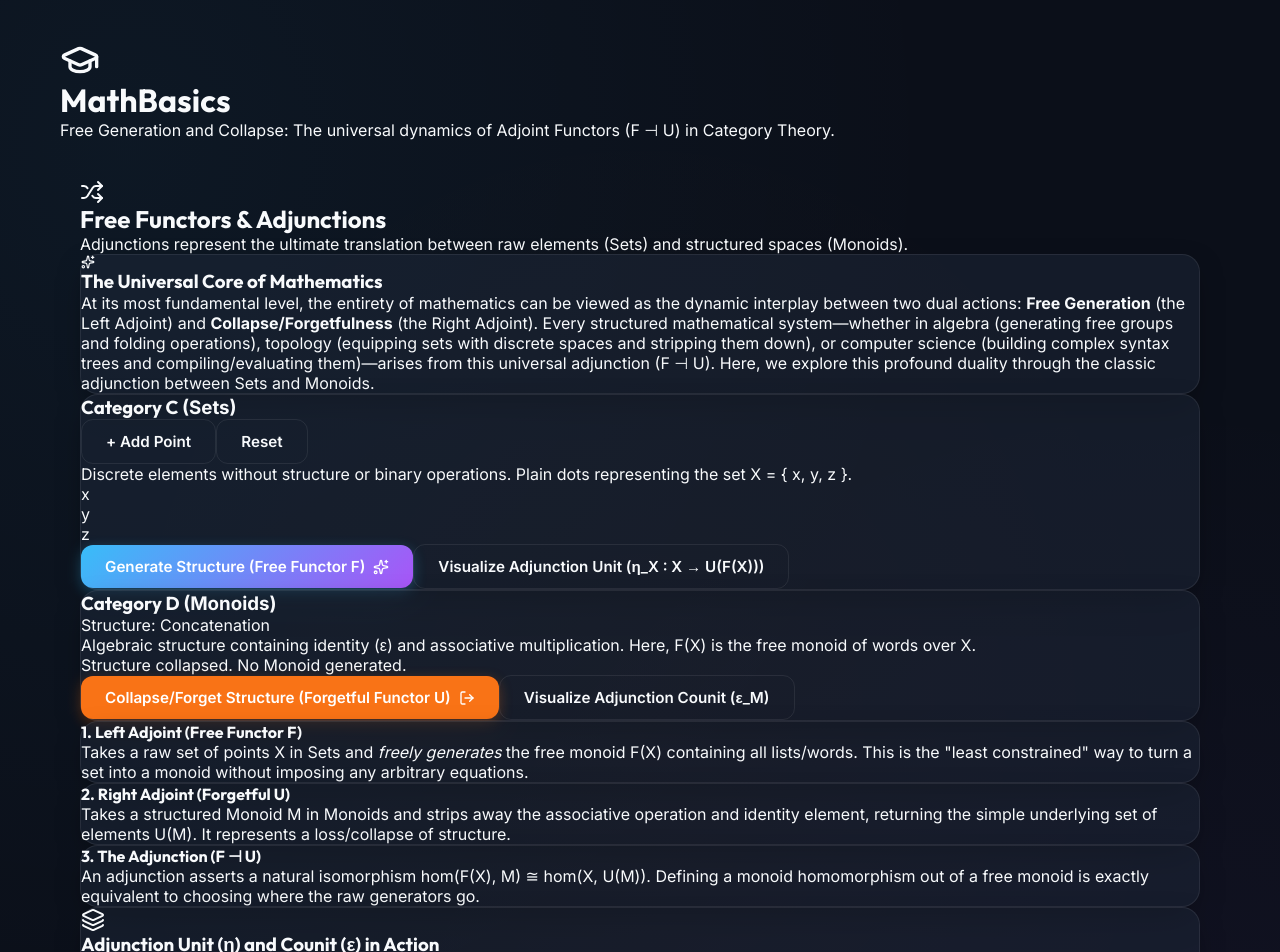
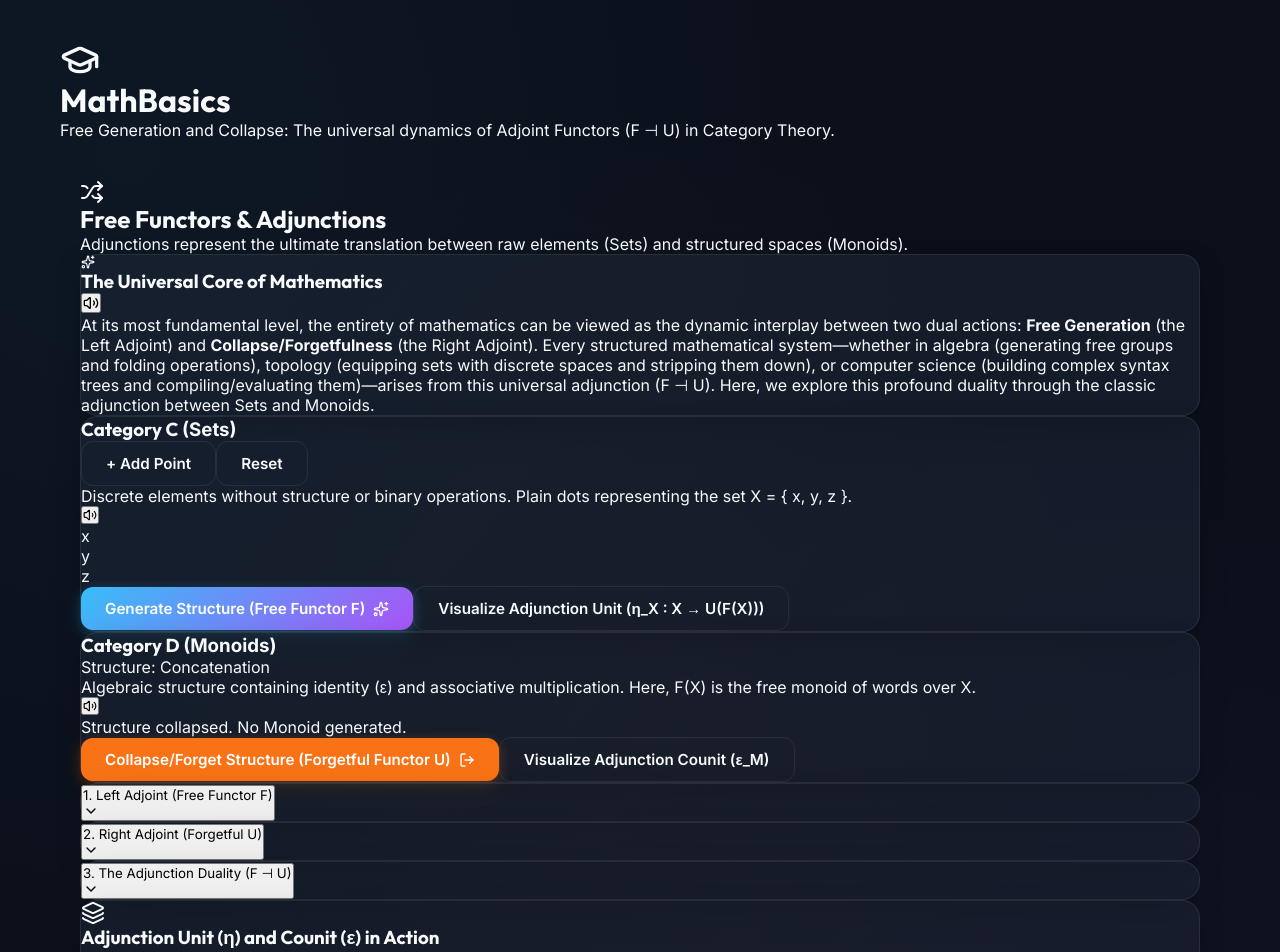
Before and after one commit to tng-coop/math, a React (Vite) app: page / in a window 1280 px wide. Shown: the top 952 px of the page. Built offline with nearby package versions, Linux system fonts and the light colour scheme.

Commit message:
feat: integrate TTS and collapsible accordions in AdjunctionVisualizer

```diff
--- a/src/components/AdjunctionVisualizer.tsx
+++ b/src/components/AdjunctionVisualizer.tsx
@@ -1,5 +1,5 @@
-import { useState } from 'react';
-import { Shuffle, ArrowRight, Layers, RefreshCw, Sparkles, LogOut, CheckCircle2 } from 'lucide-react';
+import { useState, useEffect } from 'react';
+import { Shuffle, ArrowRight, Layers, RefreshCw, Sparkles, LogOut, CheckCircle2, Volume2, VolumeX, ChevronDown, ChevronUp } from 'lucide-react';
 
 interface ElementNode {
   id: string;
@@ -17,6 +17,48 @@ export default function AdjunctionVisualizer() {
   const [counitInput, setCounitInput] = useState<string>('x-y-z');
   const [counitResult, setCounitResult] = useState<string | null>(null);
 
+  // Text-to-Speech (TTS) state
+  const [activeSpeechText, setActiveSpeechText] = useState<string | null>(null);
+
+  // Collapsible cards state
+  const [openCards, setOpenCards] = useState<{ [key: number]: boolean }>({
+    1: false,
+    2: false,
+    3: false
+  });
+
+  // Stop speech when component unmounts
+  useEffect(() => {
+    return () => {
+      if ('speechSynthesis' in window) {
+        window.speechSynthesis.cancel();
+      }
+    };
+  }, []);
+
+  const toggleCard = (id: number) => {
+    setOpenCards(prev => ({ ...prev, [id]: !prev[id] }));
+  };
+
+  const speakText = (text: string) => {
+    if ('speechSynthesis' in window) {
+      if (activeSpeechText === text) {
+        window.speechSynthesis.cancel();
+        setActiveSpeechText(null);
+      } else {
+        window.speechSynthesis.cancel(); // Stop current speech
+        const cleanText = text.replace(/[\$\{\}\[\]\(\)]/g, ' '); // Clean mathematical symbols for TTS
+        const utterance = new SpeechSynthesisUtterance(cleanText);
+        utterance.onend = () => setActiveSpeechText(null);
+        utterance.onerror = () => setActiveSpeechText(null);
+        window.speechSynthesis.speak(utterance);
+        setActiveSpeechText(text);
+      }
+    } else {
+      alert("Text-to-speech is not supported in this browser.");
+    }
+  };
+
   const addElement = () => {
     const labels = ['x', 'y', 'z', 'w', 'u', 'v', 'a', 'b', 'c'];
     const usedLabels = setElements.map(e => e.label);
@@ -26,7 +68,6 @@ export default function AdjunctionVisualizer() {
     const nextLabel = available[0];
     const newId = (setElements.length + 1).toString();
     setSetElements([...setElements, { id: newId, label: nextLabel }]);
-    // Reset output
     setMonoidWords([]);
   };
 
@@ -35,6 +76,10 @@ export default function AdjunctionVisualizer() {
     setMonoidWords([]);
     setAnimationState('idle');
     setCounitResult(null);
+    if ('speechSynthesis' in window) {
+      window.speechSynthesis.cancel();
+      setActiveSpeechText(null);
+    }
   };
 
   // Functor F: Free Generation
@@ -42,24 +87,19 @@ export default function AdjunctionVisualizer() {
     setAnimationState('free');
     setCounitResult(null);
     setTimeout(() => {
-      // Free Monoid F(X) is the set of all strings/lists over X
-      // Let's generate a subset of words in F(X): singletons and doubles
       const letters = setElements.map(e => e.label);
       if (letters.length === 0) {
         setMonoidWords(['ε (empty)']);
         return;
       }
 
-      const generated: string[] = ['ε']; // Identity element
-      // Singletons: [x], [y]
+      const generated: string[] = ['ε'];
       letters.forEach(l => generated.push(`[${l}]`));
-      // Doubles: [x,y], [y,z]
       if (letters.length >= 2) {
         for (let i = 0; i < letters.length - 1; i++) {
           generated.push(`[${letters[i]},${letters[i+1]}]`);
         }
       }
-      // Triple: [x,y,z]
       if (letters.length >= 3) {
         generated.push(`[${letters.slice(0, 3).join(',')}]`);
       }
@@ -68,49 +108,64 @@ export default function AdjunctionVisualizer() {
     }, 800);
   };
 
-  // Functor U: Forgetful (Dissolve structure to underlying Set)
+  // Functor U: Forgetful
   const triggerForgetfulCollapse = () => {
     setAnimationState('forget');
     setTimeout(() => {
       setMonoidWords([]);
-      // We are back to C (Sets), we "forgot" the monoid binary operation and identity
     }, 800);
   };
 
-  // Unit of Adjunction: η_X : X -> U(F(X))
-  // Maps x in X to singleton word [x] in the underlying set of F(X)
+  // Unit of Adjunction
   const triggerUnitMap = () => {
     setAnimationState('unit');
     triggerFreeGeneration();
   };
 
-  // Counit of Adjunction: ε_M : F(U(M)) -> M
-  // Evaluates a word of elements using the Monoid product (concatenation / folding)
+  // Counit of Adjunction
   const triggerCounitCollapse = () => {
     setAnimationState('counit');
     const parts = counitInput.split('-');
-    const product = parts.join(''); // In the Free Monoid of strings, the product is concatenation
+    const product = parts.join('');
     setTimeout(() => {
       setCounitResult(product);
     }, 1000);
   };
 
+  // Speech Text Constants
+  const PREAMBLE_TEXT = "At its most fundamental level, the entirety of mathematics can be viewed as the dynamic interplay between two dual actions: Free Generation (the Left Adjoint) and Collapse or Forgetfulness (the Right Adjoint). Every structured mathematical system—whether in algebra, topology, or computer science—arises from this universal adjunction (F ⊣ U). Here, we explore this profound duality through the classic adjunction between Sets and Monoids.";
+  const SETS_DESC_TEXT = "Discrete elements without structure or binary operations. Plain dots representing the set X.";
+  const MONOIDS_DESC_TEXT = "Algebraic structure containing identity (ε) and associative multiplication. Here, F(X) is the free monoid of words over X.";
+  const ADJUNCTION_TEXT = "An adjunction asserts a natural isomorphism between the set of monoid homomorphisms out of a free monoid, and the set of plain mappings out of its underlying set of generators. Defining a homomorphism is exactly equivalent to choosing where the raw generators go.";
+  const UNIT_COUNIT_DESC_TEXT = "The Unit η_X embeds elements into the free list (x maps to [x]). The Counit ε_M evaluates and collapses a freely generated word of monoid elements into their actual product using the monoid multiplication operation.";
+
   return (
-    <div className="container max-w-5xl mx-auto w-full animate-pop-in">
-      <div className="text-center mb-8">
+    <div className="container max-w-5xl mx-auto w-full animate-pop-in px-4">
+
+      {/* Title Section */}
+      <div className="text-center mb-10">
         <h2 className="text-2xl sm:text-3xl font-extrabold flex items-center justify-center gap-2">
           <Shuffle className="text-secondary" /> Free Functors & Adjunctions
         </h2>
-        <p className="text-text-muted mt-2 text-sm sm:text-base max-w-xl mx-auto">
+        <p className="text-text-muted mt-3 text-sm sm:text-base max-w-xl mx-auto leading-relaxed">
           Adjunctions represent the ultimate translation between raw elements (Sets) and structured spaces (Monoids).
         </p>
       </div>
 
       {/* Universal Math Core Preamble */}
-      <div className="glass-panel p-6 mb-8 border-l-4 border-l-primary/60 bg-gradient-to-r from-slate-900/40 via-slate-950/20 to-slate-900/40">
-        <h3 className="text-sm font-extrabold text-primary uppercase tracking-wider mb-2 flex items-center gap-1.5 font-mono">
+      <div className="glass-panel p-6 mb-10 border-l-4 border-l-primary/60 bg-gradient-to-r from-slate-900/40 via-slate-950/20 to-slate-900/40">
+        <div className="flex justify-between items-start gap-4 mb-3">
+          <h3 className="text-sm font-extrabold text-primary uppercase tracking-wider flex items-center gap-1.5 font-mono">
             <Sparkles size={14} className="text-accent" /> The Universal Core of Mathematics
           </h3>
+          <button
+            onClick={() => speakText(PREAMBLE_TEXT)}
+            className="p-1.5 rounded-full hover:bg-slate-800/80 text-text-muted hover:text-text-main transition-colors"
+            title="Read aloud"
+          >
+            {activeSpeechText === PREAMBLE_TEXT ? <VolumeX size={16} /> : <Volume2 size={16} />}
+          </button>
+        </div>
         <p className="text-xs sm:text-sm text-text-muted leading-relaxed font-sans">
           At its most fundamental level, the entirety of mathematics can be viewed as the dynamic interplay between two dual actions: <strong>Free Generation</strong> (the Left Adjoint) and <strong>Collapse/Forgetfulness</strong> (the Right Adjoint).
           Every structured mathematical system—whether in algebra (generating free groups and folding operations), topology (equipping sets with discrete spaces and stripping them down), or computer science (building complex syntax trees and compiling/evaluating them)—arises from this universal adjunction (F ⊣ U).
@@ -119,17 +174,17 @@ export default function AdjunctionVisualizer() {
       </div>
 
       {/* Dual Category Panes */}
-      <div className="grid grid-cols-1 md:grid-cols-2 gap-8 mb-8">
+      <div className="grid grid-cols-1 md:grid-cols-2 gap-10 mb-10">
 
         {/* Category C: Sets */}
-        <div className="glass-panel p-6 flex flex-col justify-between min-h-[380px]">
+        <div className="glass-panel p-6 flex flex-col justify-between min-h-[420px] gap-6">
           <div>
-            <div className="flex justify-between items-center mb-4">
+            <div className="flex justify-between items-center mb-3">
               <h3 className="text-lg font-bold text-primary flex items-center gap-2">
                 Category C <span className="text-xs text-text-muted font-normal">(Sets)</span>
               </h3>
               <div className="flex gap-2">
-                <button onClick={addElement} className="btn btn-outline py-1.5 px-3 text-xs">
+                <button onClick={addElement} className="btn btn-outline py-1.5 px-3 text-xs font-semibold">
                   + Add Point
                 </button>
                 <button onClick={clearElements} className="btn btn-outline py-1.5 px-3 text-xs border-red-500/20 text-red-400 hover:bg-red-500/10">
@@ -137,19 +192,28 @@ export default function AdjunctionVisualizer() {
                 </button>
               </div>
             </div>
-            <p className="text-xs text-text-muted mb-6 leading-relaxed">
+
+            <div className="flex justify-between items-start gap-4 mb-4">
+              <p className="text-xs text-text-muted leading-relaxed">
                 Discrete elements without structure or binary operations. Plain dots representing the set X = {'{'} {setElements.map(e => e.label).join(', ')} {'}'}.
               </p>
+              <button
+                onClick={() => speakText(SETS_DESC_TEXT)}
+                className="p-1 rounded-full hover:bg-slate-800 text-text-muted hover:text-text-main transition-colors flex-shrink-0"
+              >
+                {activeSpeechText === SETS_DESC_TEXT ? <VolumeX size={14} /> : <Volume2 size={14} />}
+              </button>
+            </div>
 
             {/* Set Workspace Canvas */}
-            <div className="bg-slate-950/40 border border-slate-800/80 rounded-xl p-6 min-h-[160px] flex items-center justify-center gap-6 flex-wrap relative overflow-hidden">
+            <div className="bg-slate-950/40 border border-slate-800/80 rounded-xl p-8 min-h-[180px] flex items-center justify-center gap-6 flex-wrap relative overflow-hidden mt-2">
               {setElements.length === 0 ? (
                 <span className="text-xs text-text-muted">Set is empty. Add a point!</span>
               ) : (
                 setElements.map(e => (
                   <div
                     key={e.id}
-                    className={`w-12 h-12 rounded-full bg-slate-900 border-2 flex items-center justify-center text-lg font-bold shadow-lg transition-all duration-300 ${
+                    className={`w-14 h-14 rounded-full bg-slate-900 border-2 flex items-center justify-center text-lg font-bold shadow-lg transition-all duration-300 ${
                       animationState === 'free' || animationState === 'unit'
                         ? 'border-primary scale-110 shadow-primary/20 animate-pulse'
                         : 'border-slate-700 text-text-main'
@@ -162,18 +226,18 @@ export default function AdjunctionVisualizer() {
             </div>
           </div>
 
-          <div className="mt-4 pt-4 border-t border-slate-800/60 flex flex-col gap-2">
+          <div className="flex flex-col gap-3">
             <button
               onClick={triggerFreeGeneration}
               disabled={setElements.length === 0}
-              className="btn btn-primary w-full text-sm font-semibold"
+              className="btn btn-primary w-full py-2.5 text-sm font-semibold"
             >
               Generate Structure (Free Functor F) <Sparkles size={16} />
             </button>
             <button
               onClick={triggerUnitMap}
               disabled={setElements.length === 0}
-              className="btn btn-outline w-full text-xs font-semibold"
+              className="btn btn-outline w-full py-2 text-xs font-semibold"
             >
               Visualize Adjunction Unit (η_X : X → U(F(X)))
             </button>
@@ -181,9 +245,9 @@ export default function AdjunctionVisualizer() {
         </div>
 
         {/* Category D: Monoids */}
-        <div className="glass-panel p-6 flex flex-col justify-between min-h-[380px]">
+        <div className="glass-panel p-6 flex flex-col justify-between min-h-[420px] gap-6">
           <div>
-            <div className="flex justify-between items-center mb-4">
+            <div className="flex justify-between items-center mb-3">
               <h3 className="text-lg font-bold text-secondary flex items-center gap-2">
                 Category D <span className="text-xs text-text-muted font-normal">(Monoids)</span>
               </h3>
@@ -191,12 +255,21 @@ export default function AdjunctionVisualizer() {
                 Structure: Concatenation
               </div>
             </div>
-            <p className="text-xs text-text-muted mb-6 leading-relaxed">
+
+            <div className="flex justify-between items-start gap-4 mb-4">
+              <p className="text-xs text-text-muted leading-relaxed">
                 Algebraic structure containing identity (ε) and associative multiplication. Here, F(X) is the free monoid of words over X.
               </p>
+              <button
+                onClick={() => speakText(MONOIDS_DESC_TEXT)}
+                className="p-1 rounded-full hover:bg-slate-800 text-text-muted hover:text-text-main transition-colors flex-shrink-0"
+              >
+                {activeSpeechText === MONOIDS_DESC_TEXT ? <VolumeX size={14} /> : <Volume2 size={14} />}
+              </button>
+            </div>
 
             {/* Monoid Workspace Canvas */}
-            <div className="bg-slate-950/40 border border-slate-800/80 rounded-xl p-6 min-h-[160px] flex items-center justify-center gap-4 flex-wrap relative overflow-hidden">
+            <div className="bg-slate-950/40 border border-slate-800/80 rounded-xl p-8 min-h-[180px] flex items-center justify-center gap-4 flex-wrap relative overflow-hidden mt-2">
               {animationState === 'free' && monoidWords.length === 0 && (
                 <div className="animate-spin text-primary">
                   <RefreshCw size={24} />
@@ -224,15 +297,15 @@ export default function AdjunctionVisualizer() {
             </div>
           </div>
 
-          <div className="mt-4 pt-4 border-t border-slate-800/60 flex flex-col gap-2">
+          <div className="flex flex-col gap-3">
             <button
               onClick={triggerForgetfulCollapse}
               disabled={monoidWords.length === 0}
-              className="btn btn-secondary w-full text-sm font-semibold"
+              className="btn btn-secondary w-full py-2.5 text-sm font-semibold"
             >
               Collapse/Forget Structure (Forgetful Functor U) <LogOut size={16} />
             </button>
-            <a href="#counit-workspace" className="btn btn-outline w-full text-xs font-semibold">
+            <a href="#counit-workspace" className="btn btn-outline w-full py-2 text-xs font-semibold text-center">
               Visualize Adjunction Counit (ε_M)
             </a>
           </div>
@@ -240,38 +313,109 @@ export default function AdjunctionVisualizer() {
 
       </div>
 
-      {/* Concept Explainer Cards */}
-      <div className="grid grid-cols-1 md:grid-cols-3 gap-6 mb-8 text-sm">
-        <div className="glass-panel p-5">
-          <h4 className="font-bold mb-2 text-primary">1. Left Adjoint (Free Functor F)</h4>
-          <p className="text-xs text-text-muted leading-relaxed">
+      {/* Concept Explainer Accordions (Reduces screen crowdedness) */}
+      <div className="flex flex-col gap-4 mb-10">
+
+        {/* Accordion 1 */}
+        <div className="glass-panel overflow-hidden transition-all duration-300">
+          <button
+            onClick={() => toggleCard(1)}
+            className="w-full p-5 flex justify-between items-center hover:bg-slate-900/30 transition-colors text-left"
+          >
+            <span className="font-bold text-sm text-primary">1. Left Adjoint (Free Functor F)</span>
+            {openCards[1] ? <ChevronUp size={16} /> : <ChevronDown size={16} />}
+          </button>
+          {openCards[1] && (
+            <div className="p-5 pt-0 border-t border-slate-800/40 animate-slide-down">
+              <div className="flex justify-between items-start gap-4 mb-2">
+                <p className="text-xs sm:text-sm text-text-muted leading-relaxed">
                   Takes a raw set of points X in Sets and <em>freely generates</em> the free monoid F(X) containing all lists/words. This is the "least constrained" way to turn a set into a monoid without imposing any arbitrary equations.
                 </p>
+                <button
+                  onClick={() => speakText("Left Adjoint (Free Functor F). Takes a raw set of points X in Sets and freely generates the free monoid F(X) containing all lists/words. This is the least constrained way to turn a set into a monoid without imposing any arbitrary equations.")}
+                  className="p-1 rounded-full hover:bg-slate-800 text-text-muted"
+                >
+                  {activeSpeechText?.includes("Left Adjoint") ? <VolumeX size={14} /> : <Volume2 size={14} />}
+                </button>
               </div>
-        <div className="glass-panel p-5">
-          <h4 className="font-bold mb-2 text-secondary">2. Right Adjoint (Forgetful U)</h4>
-          <p className="text-xs text-text-muted leading-relaxed">
+            </div>
+          )}
+        </div>
+
+        {/* Accordion 2 */}
+        <div className="glass-panel overflow-hidden transition-all duration-300">
+          <button
+            onClick={() => toggleCard(2)}
+            className="w-full p-5 flex justify-between items-center hover:bg-slate-900/30 transition-colors text-left"
+          >
+            <span className="font-bold text-sm text-secondary">2. Right Adjoint (Forgetful U)</span>
+            {openCards[2] ? <ChevronUp size={16} /> : <ChevronDown size={16} />}
+          </button>
+          {openCards[2] && (
+            <div className="p-5 pt-0 border-t border-slate-800/40 animate-slide-down">
+              <div className="flex justify-between items-start gap-4 mb-2">
+                <p className="text-xs sm:text-sm text-text-muted leading-relaxed">
                   Takes a structured Monoid M in Monoids and strips away the associative operation and identity element, returning the simple underlying set of elements U(M). It represents a loss/collapse of structure.
                 </p>
+                <button
+                  onClick={() => speakText("Right Adjoint (Forgetful U). Takes a structured Monoid M in Monoids and strips away the associative operation and identity element, returning the simple underlying set of elements U(M). It represents a loss or collapse of structure.")}
+                  className="p-1 rounded-full hover:bg-slate-800 text-text-muted"
+                >
+                  {activeSpeechText?.includes("Right Adjoint") ? <VolumeX size={14} /> : <Volume2 size={14} />}
+                </button>
               </div>
-        <div className="glass-panel p-5">
-          <h4 className="font-bold mb-2 text-accent">3. The Adjunction (F ⊣ U)</h4>
-          <p className="text-xs text-text-muted leading-relaxed">
+            </div>
+          )}
+        </div>
+
+        {/* Accordion 3 */}
+        <div className="glass-panel overflow-hidden transition-all duration-300">
+          <button
+            onClick={() => toggleCard(3)}
+            className="w-full p-5 flex justify-between items-center hover:bg-slate-900/30 transition-colors text-left"
+          >
+            <span className="font-bold text-sm text-accent">3. The Adjunction Duality (F ⊣ U)</span>
+            {openCards[3] ? <ChevronUp size={16} /> : <ChevronDown size={16} />}
+          </button>
+          {openCards[3] && (
+            <div className="p-5 pt-0 border-t border-slate-800/40 animate-slide-down">
+              <div className="flex justify-between items-start gap-4 mb-2">
+                <p className="text-xs sm:text-sm text-text-muted leading-relaxed">
                   An adjunction asserts a natural isomorphism hom(F(X), M) ≅ hom(X, U(M)). Defining a monoid homomorphism out of a free monoid is exactly equivalent to choosing where the raw generators go.
                 </p>
+                <button
+                  onClick={() => speakText(ADJUNCTION_TEXT)}
+                  className="p-1 rounded-full hover:bg-slate-800 text-text-muted"
+                >
+                  {activeSpeechText === ADJUNCTION_TEXT ? <VolumeX size={14} /> : <Volume2 size={14} />}
+                </button>
               </div>
+            </div>
+          )}
+        </div>
+
       </div>
 
       {/* Adjunction Unit & Counit Visualization Panel */}
-      <div id="counit-workspace" className="glass-panel p-8 mb-8 animate-pop-in">
-        <h3 className="text-xl font-bold mb-4 flex items-center gap-2">
+      <div id="counit-workspace" className="glass-panel p-8 mb-10 animate-pop-in">
+        <div className="flex justify-between items-start gap-4 mb-4">
+          <div>
+            <h3 className="text-xl font-bold flex items-center gap-2">
               <Layers className="text-accent" /> Adjunction Unit (η) and Counit (ε) in Action
             </h3>
-        <p className="text-xs text-text-muted mb-6 leading-relaxed">
+            <p className="text-xs text-text-muted mt-2 leading-relaxed">
               The Unit η_X embeds elements into the free list (x ↦ [x]). The Counit ε_M evaluates and collapses a freely generated word of monoid elements into their actual product using the monoid multiplication operation.
             </p>
+          </div>
+          <button
+            onClick={() => speakText(UNIT_COUNIT_DESC_TEXT)}
+            className="p-1.5 rounded-full hover:bg-slate-800 text-text-muted"
+          >
+            {activeSpeechText === UNIT_COUNIT_DESC_TEXT ? <VolumeX size={16} /> : <Volume2 size={16} />}
+          </button>
+        </div>
 
-        <div className="grid grid-cols-1 md:grid-cols-2 gap-8 items-center">
+        <div className="grid grid-cols-1 md:grid-cols-2 gap-10 items-center mt-6">
           {/* Unit Simulation */}
           <div className="bg-slate-950/40 border border-slate-800/80 rounded-2xl p-6">
             <h4 className="text-sm font-bold mb-3 text-primary flex items-center gap-1.5">
@@ -309,7 +453,7 @@ export default function AdjunctionVisualizer() {
                 className="input-text text-sm font-mono"
                 required
               />
-              <button type="submit" className="btn btn-primary text-xs py-2 font-bold whitespace-nowrap">
+              <button type="submit" className="btn btn-primary text-xs py-2.5 font-bold whitespace-nowrap">
                 Collapse Word
               </button>
             </form>
@@ -317,8 +461,8 @@ export default function AdjunctionVisualizer() {
             {animationState === 'counit' && (
               <div className="animate-pop-in bg-slate-900/60 p-3 rounded border border-accent/20 text-xs flex items-center gap-2">
                 {counitResult ? (
-                  <span className="text-success font-bold flex items-center gap-1.5">
-                    <CheckCircle2 size={14} /> Product evaluated to: <span className="font-mono text-secondary text-sm">{counitResult}</span>
+                  <span className="text-success font-bold flex items-center gap-1.5 animate-pulse">
+                    <CheckCircle2 size={14} /> Product evaluated to: <span className="font-mono text-secondary text-sm ml-1">{counitResult}</span>
                   </span>
                 ) : (
                   <span className="text-accent flex items-center gap-2 animate-pulse">
```
Lines whose indentation alone changed are shown as unchanged.
